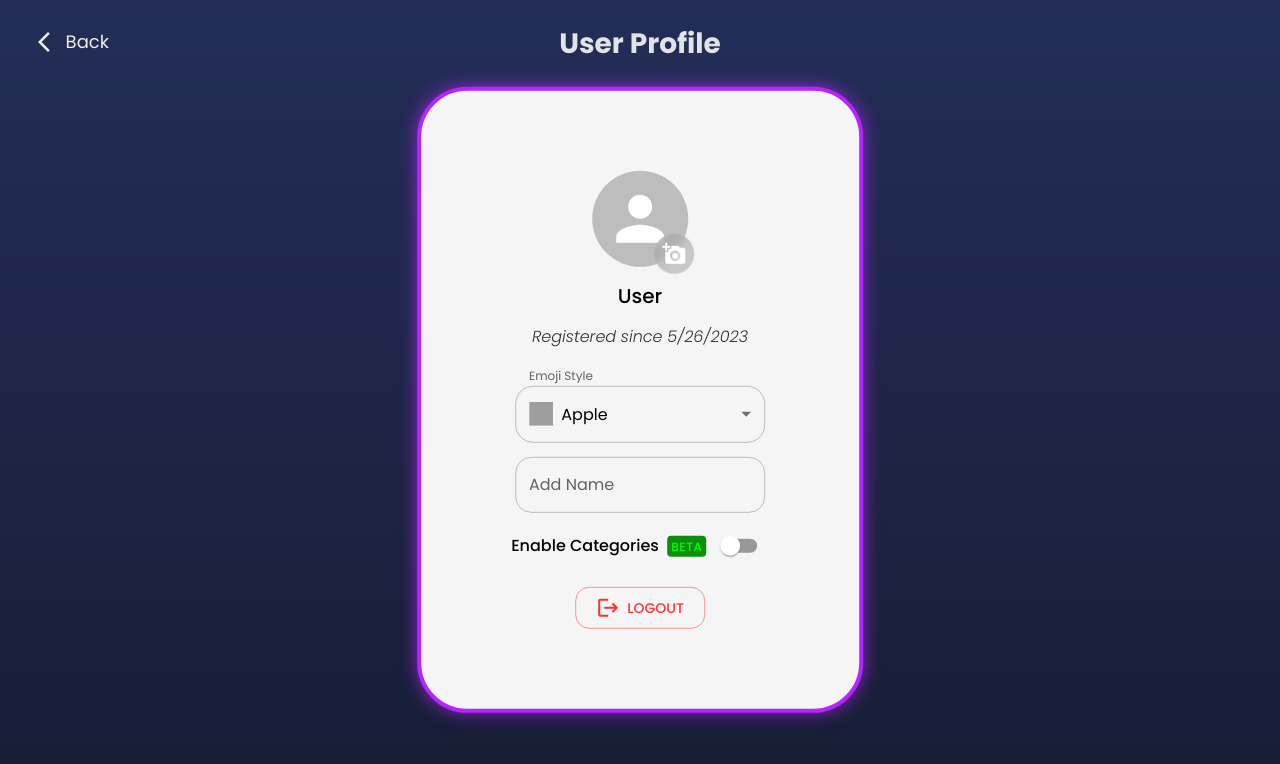
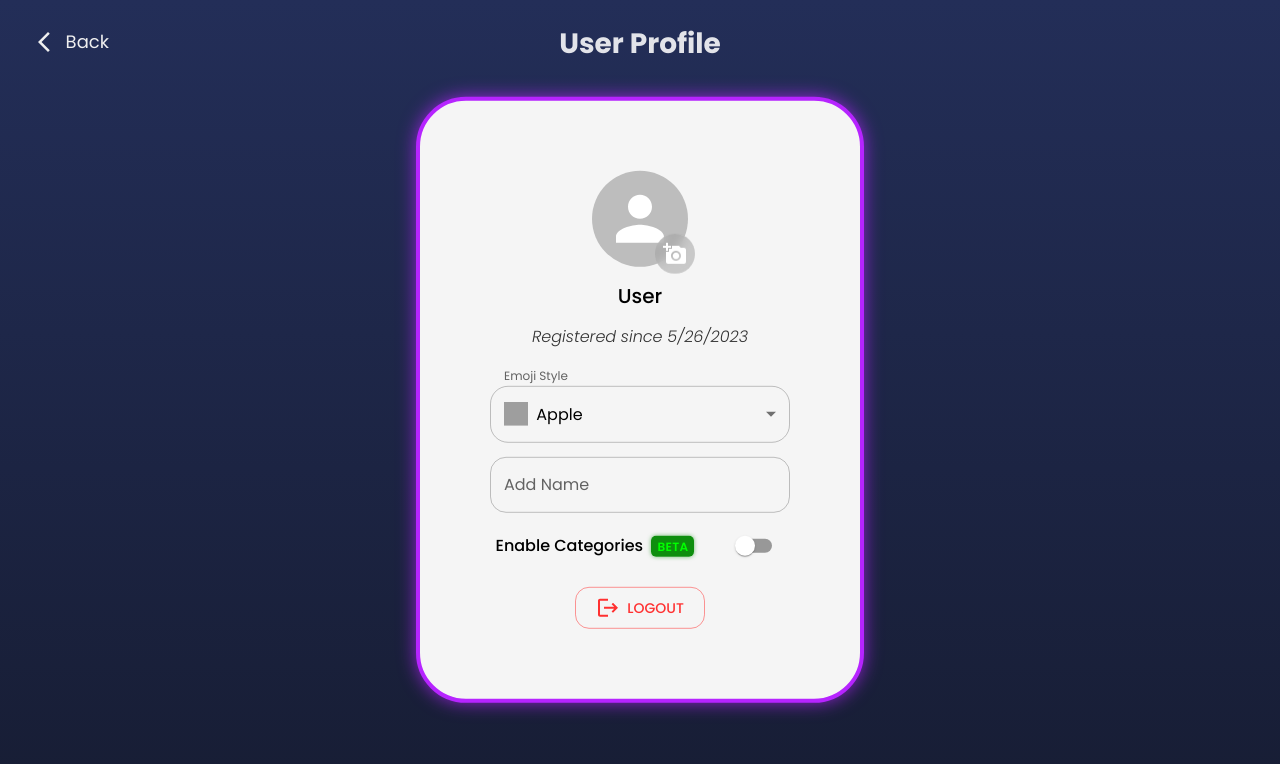
Before and after one commit to hirotanaka918/todo-app, a React (Vite) app: page /user in a window 1280 px wide. Shown: the top 764 px of the page. Built offline with nearby package versions, Linux system fonts and the light colour scheme; grey boxes are pictures that could not be loaded.

Commit message:
added categories

```diff
--- a/src/App.tsx
+++ b/src/App.tsx
@@ -16,6 +16,9 @@ function App() {
   useEffect(() => {
     if (user.categories === undefined) {
       setUser({ ...user, categories: defaultUser.categories });
+    }
+    if (user.enableCategories === undefined) {
+      setUser({ ...user, enableCategories: defaultUser.enableCategories });
     }
   }, []);
   return (
--- a/src/components/Tasks.tsx
+++ b/src/components/Tasks.tsx
@@ -196,6 +196,7 @@ export const Tasks = ({ user, setUser }: UserProps) => {
                   </TimeLeft>
                 )}
                 {task.category &&
+                  user.enableCategories &&
                   task.category.map((category) => (
                     <div>
                       <Chip
@@ -210,7 +211,6 @@ export const Tasks = ({ user, setUser }: UserProps) => {
                             task.color
                           )}`,
                           margin: "6px 0",
-                          opacity: 0.9,
                         }}
                         avatar={
                           <Avatar
--- /dev/null
+++ b/src/pages/Categories.tsx
@@ -0,0 +1,19 @@
+import { useEffect } from "react";
+import { TopBar } from "../components";
+import { UserProps } from "../types/user";
+import { useNavigate } from "react-router-dom";
+
+//TODO: add option to add/delete categories
+export const Categories = ({ user }: UserProps) => {
+  const n = useNavigate();
+  useEffect(() => {
+    if (!user.enableCategories) {
+      n("/");
+    }
+  }, []);
+  return (
+    <>
+      <TopBar title="Categories" />
+    </>
+  );
+};
--- a/src/pages/UserSettings.tsx
+++ b/src/pages/UserSettings.tsx
@@ -101,7 +101,7 @@ export const UserSettings = ({ user, setUser }: UserProps) => {
             value={user.emojisStyle}
             onChange={handleEmojiStyleChange}
             sx={{
-              width: "250px",
+              width: "300px",
               borderRadius: "18px",
               color: "black",
             }}
@@ -151,13 +151,15 @@ export const UserSettings = ({ user, setUser }: UserProps) => {
             display: "flex",
             justifyContent: "center",
             alignItems: "center",
+            gap: "32px",
           }}
         >
           <Typography sx={{ fontWeight: 500 }}>
             Enable Categories &nbsp;<Beta>BETA</Beta>
           </Typography>
-          &nbsp;
+
           <Switch
+            defaultChecked={user.enableCategories}
             onChange={(e) =>
               setUser({ ...user, enableCategories: e.target.checked })
             }
@@ -233,7 +235,7 @@ export const UserSettings = ({ user, setUser }: UserProps) => {
 const Container = styled.div`
   margin: 0 auto;
   max-width: 400px;
-  padding: 80px 90px;
+  padding: 70px 70px;
   border-radius: 50px;
   box-shadow: 0px 4px 50px rgba(0, 0, 0, 0.25);
   background: #f5f5f5;
@@ -254,11 +256,11 @@ const Container = styled.div`
 const StyledInput = styled(TextField)`
   & .MuiInputBase-root {
     border-radius: 16px;
-    width: 250px;
+    width: 300px;
   }
 `;
 const SaveBtn = styled.button`
-  width: 250px;
+  width: 300px;
   border: none;
   background: #b624ff;
   color: white;
@@ -283,7 +285,9 @@ const Beta = styled.span`
   background: #0e8e0e;
   color: #00ff00;
   font-size: 12px;
-  letter-spacing: 0.05em;
-  padding: 2px 4px;
-  border-radius: 4px;
+  letter-spacing: 0.03em;
+  padding: 2px 6px;
+  border-radius: 5px;
+  font-weight: 600;
+  box-shadow: 0 0 4px 0 #0e8e0e91;
 `;
```
